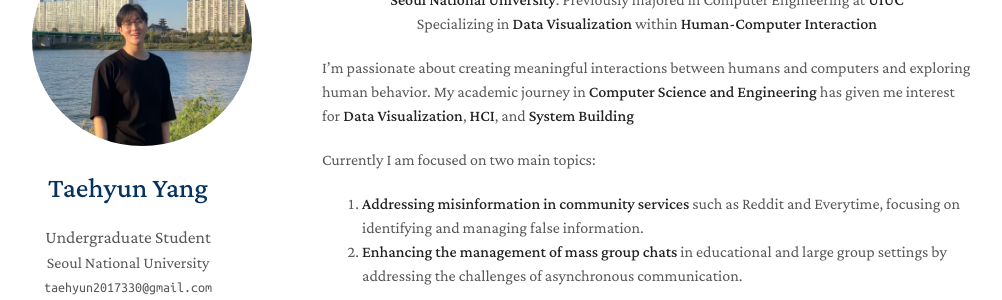
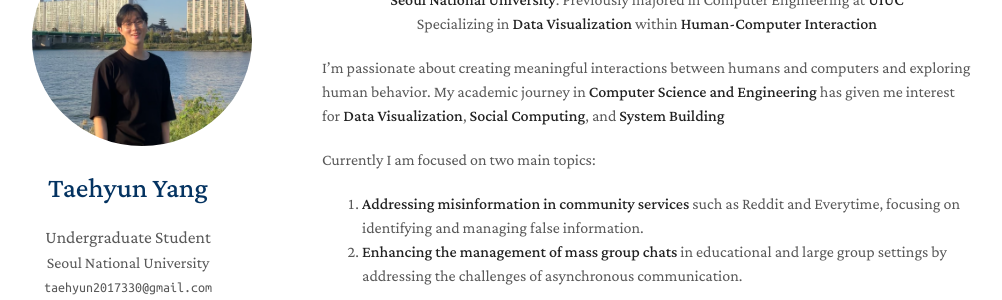
Before and after one commit to taehyun2017330/taehyun2017330.github.io, a Jekyll site: the page built from index.md, in a window 1280 px wide and 900 px high. Shown: the part 151-451 px from the top of the window, without its empty margins (148-1150 px from the left). Built offline with Jekyll 4.4.1, drawn with Linux system fonts in a browser that asks for light colours; nearby versions of some CDN libraries; a style sheet for code colours, icons or effects is not loaded.

Commit message:
Deploy Jekyll site to GitHub Pages

```diff
--- a/index.md
+++ b/index.md
@@ -10,7 +10,7 @@ layout: homepage
   Specializing in <strong>Data Visualization</strong> within <strong>Human-Computer Interaction</strong>
 </p>
 
-I'm passionate about creating meaningful interactions between humans and computers and exploring human behavior. My academic journey in **Computer Science and Engineering** has given me interest for **Data Visualization**, **HCI**, and **System Building**
+I'm passionate about creating meaningful interactions between humans and computers and exploring human behavior. My academic journey in **Computer Science and Engineering** has given me interest for **Data Visualization**, **Social Computing**, and **System Building**
 
 Currently I am focused on two main topics:
 
```
